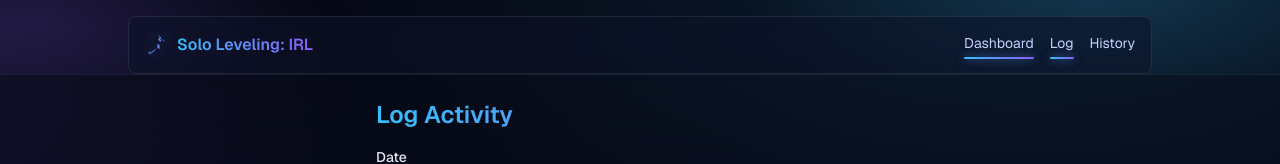
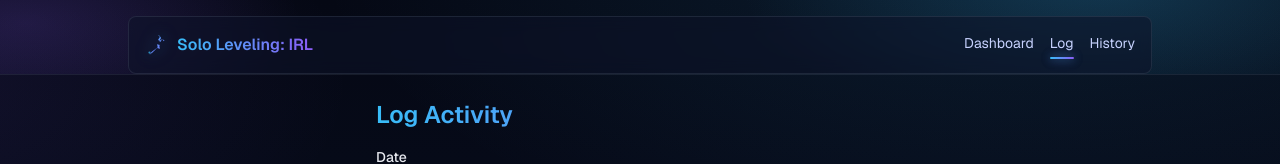
Before and after one commit to kk-gaming/solo-leveling-game-frontend, a Next.js app: page /log in a window 1280 px wide. Shown: the top 164 px of the page. Built offline with nearby package versions, Linux system fonts and the light colour scheme.

Commit message:
feat: implement getBasePath utility and update Logo and NavTabs components for dynamic path handling

```diff
--- a/src/components/Logo.tsx
+++ b/src/components/Logo.tsx
@@ -1,26 +1,12 @@
 "use client";
 import Link from "next/link";
-
-function computeBasePath(): string {
-  if (typeof window === "undefined") {
-    const forced = process.env.NEXT_PUBLIC_BASEPATH?.replace(/^\/+/, "");
-    return forced ? `/${forced}` : "";
-  }
-  const forced = process.env.NEXT_PUBLIC_BASEPATH?.replace(/^\/+/, "");
-  if (forced) return `/${forced}`;
-  const host = window.location.hostname.toLowerCase();
-  const parts = window.location.pathname.split("/").filter(Boolean);
-  // On GitHub Pages: https://<user>.github.io/<repo>/...
-  if (host.endsWith("github.io") && parts.length) {
-    return `/${parts[0]}`;
-  }
-  return "";
-}
+import { getBasePath } from "@/lib/asset";
 
 export default function Logo() {
-  const src = "./solo-logo.svg"; // strictly relative to current base path
+  const base = getBasePath();
+  const src = `${base}/solo-logo.svg`;
   return (
-    <Link href="./">
+    <Link href={`${base}/`}>
       <img
         src={src}
         alt="Solo Leveling"
--- a/src/components/NavTabs.tsx
+++ b/src/components/NavTabs.tsx
@@ -3,17 +3,20 @@
 import { usePathname } from "next/navigation";
 
 
+import { getBasePath } from "@/lib/asset";
+
 const tabs = [
-  { href: "./", label: "Dashboard", match: "root" as const },
-  { href: "log/", label: "Log", match: "log" as const },
-  { href: "history/", label: "History", match: "history" as const },
+  { href: "/", label: "Dashboard", match: "root" as const },
+  { href: "/log/", label: "Log", match: "log" as const },
+  { href: "/history/", label: "History", match: "history" as const },
 ];
 
 export default function NavTabs() {
   const pathname = usePathname();
+  const base = getBasePath();
   const currentPath = (typeof window !== "undefined" ? window.location.pathname : pathname) || "/";
   const normalized = currentPath.endsWith("/") ? currentPath : currentPath + "/";
-  const atRoot = normalized === "/" || /^\/[\w.-]+\/$/.test(normalized); // "/" or "/repo/"
+  const atRoot = normalized === "/" || normalized === `${base}/`;
 
   function isActive(match: "root" | "log" | "history") {
     if (match === "root") return atRoot;
@@ -25,7 +28,7 @@
       {tabs.map((t) => (
         <Link
           key={t.label}
-          href={t.href}
+          href={`${base}${t.href}`}
           aria-current={isActive(t.match) ? "page" : undefined}
           className={`tab-link nav-link inline-block relative pb-1 ${isActive(t.match) ? "text-white" : ""}` }
         >
--- a/src/lib/asset.ts
+++ b/src/lib/asset.ts
@@ -3,3 +3,16 @@
   const base = process.env.NEXT_PUBLIC_BASEPATH?.replace(/^\/+/, "") || "";
   return base ? `/${base}${cleaned}` : cleaned;
 }
+
+
+export function getBasePath(): string {
+  const forced = process.env.NEXT_PUBLIC_BASEPATH?.replace(/^\/+/, "");
+  if (forced) return `/${forced}`;
+  if (typeof window !== "undefined") {
+    const host = window.location.hostname.toLowerCase();
+    const parts = window.location.pathname.split("/").filter(Boolean);
+    if (host.endsWith("github.io") && parts.length) return `/${parts[0]}`;
+    return "";
+  }
+  return "";
+}
```
